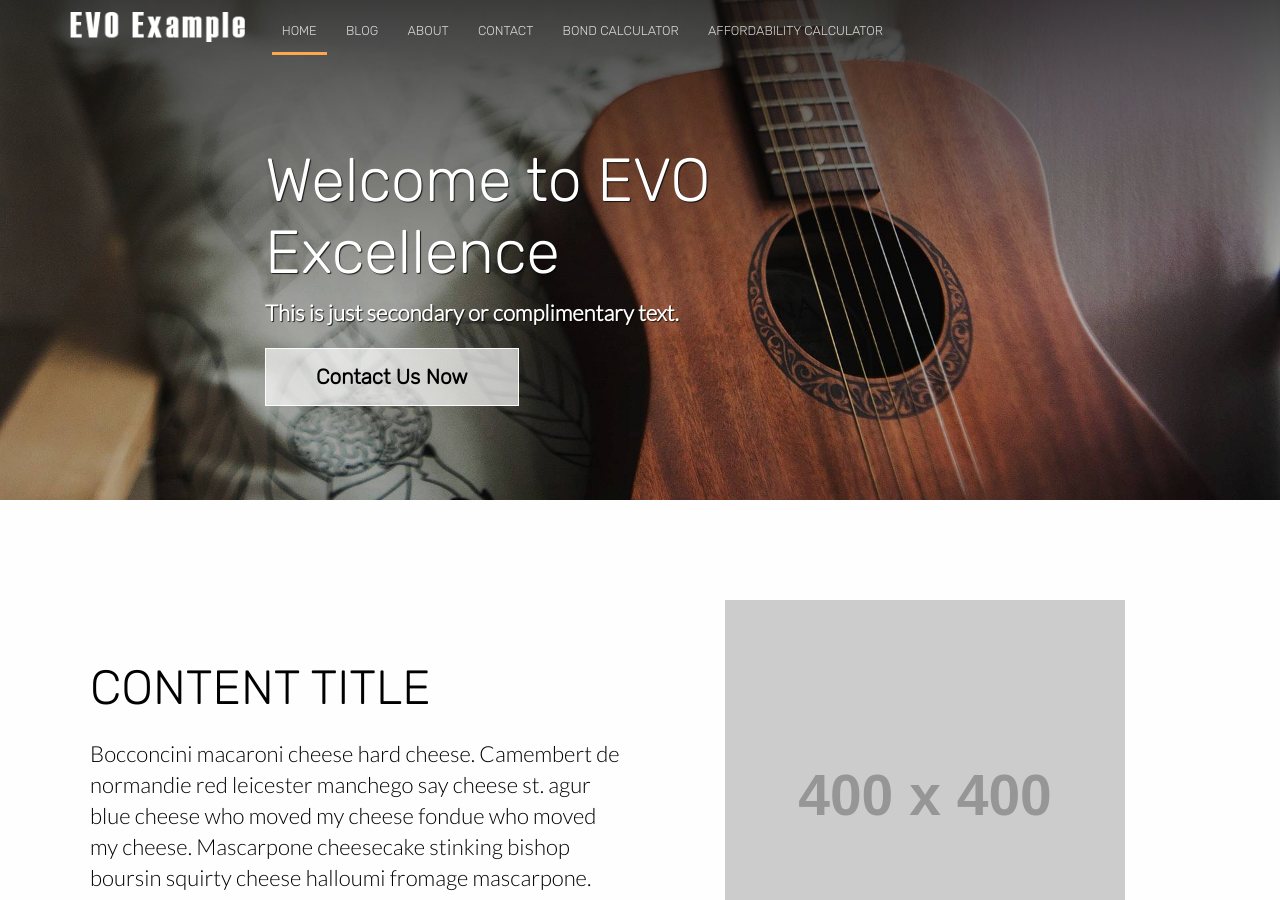
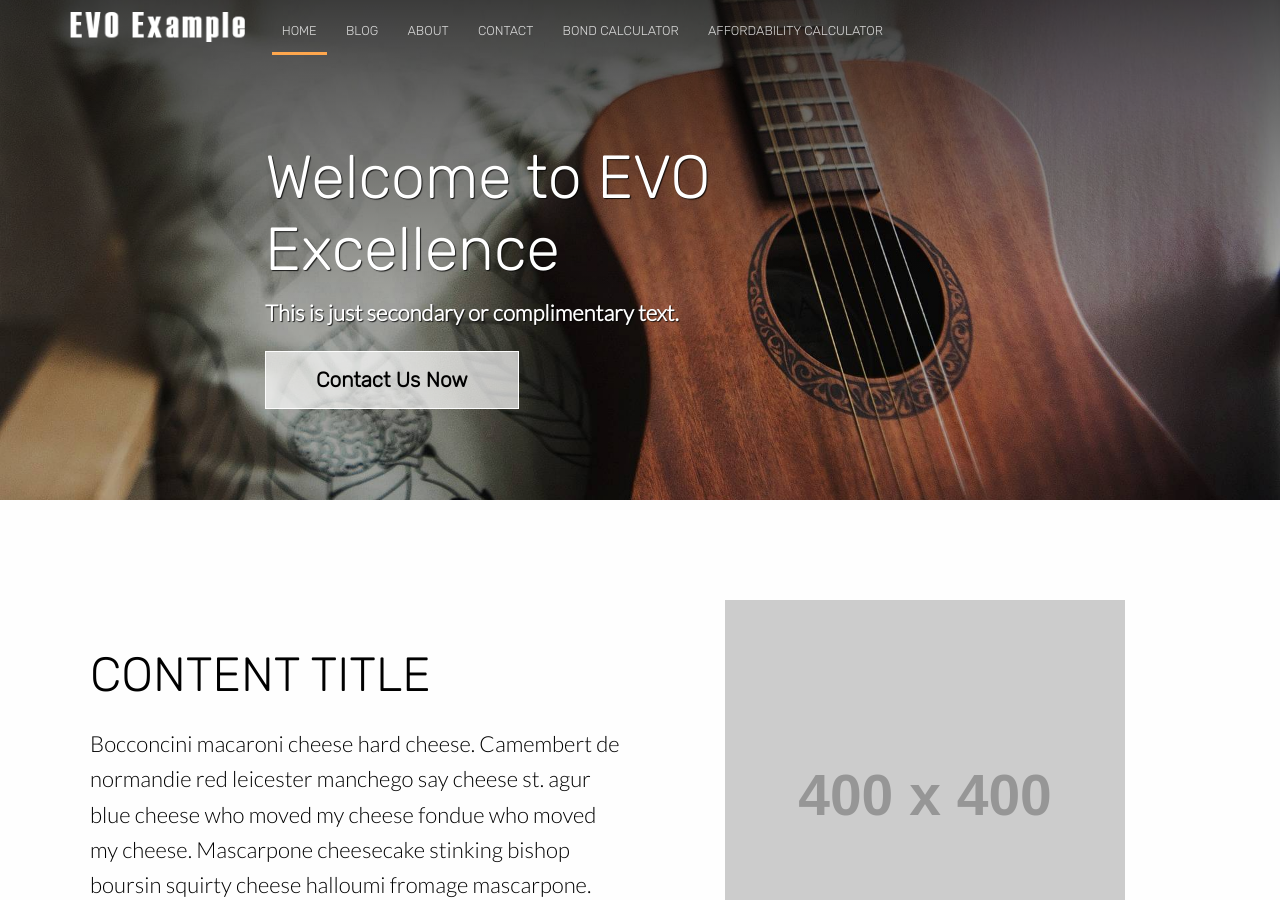
Before and after one commit to Intellify-Cloud/t1evo, a Jekyll site: the page built from index.html, in a window 1280 px wide and 900 px high. Built offline with Jekyll 4.4.1, drawn with Linux system fonts in a browser that asks for light colours; nearby versions of some CDN libraries.

Commit message:
10 Oct Last

```diff
--- a/_sass/layout.scss
+++ b/_sass/layout.scss
@@ -61,7 +61,7 @@
 	font-size: 1.38em;
 	margin-bottom: 20px;
 	font-weight: 300;
-	line-height: 1.4em;
+	line-height: 1.6em;
 	font-family: 'Lato', sans-serif;
 }
 
@@ -70,7 +70,7 @@
 // ================ IFRAME
 .bond-calc {
 	width: 100%;
-	height: 1505px;
+	height: 1350px;
 
 }
 
--- a/css/screen.scss
+++ b/css/screen.scss
@@ -3,7 +3,6 @@
 @import "mixins/flexbox";
 @import "mixins/columns";
 @import "variables";
-@import "elements";
 @import "landing-page";
 @import "layout";
 @import "blog";
--- a/index.html
+++ b/index.html
@@ -53,7 +53,7 @@
 
 	<div>
 		<iframe class="bond-calc" frameborder="0"
-			src="https://www.ooba.co.za/calculators/affordability-calculator/?iframe=true&iftype=evogroup"
+			src="https://www.ooba.co.za/calculators/bond-repayment-calculator/?iframe=true&iftype=evogroup"
 			title="Bond Calculator"></iframe>
 	</div>
 
```
Also changed, not shown: _sass/elements.scss (deleted, +0 -69 lines).
